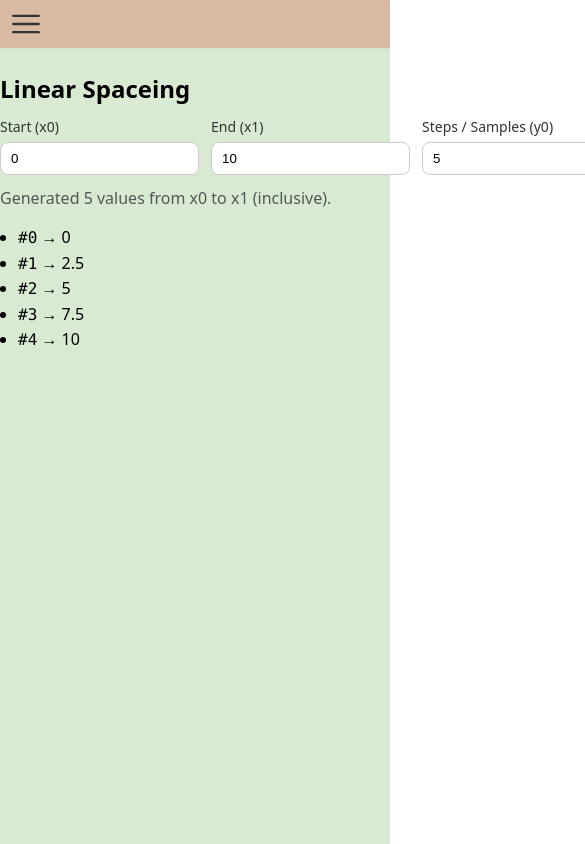
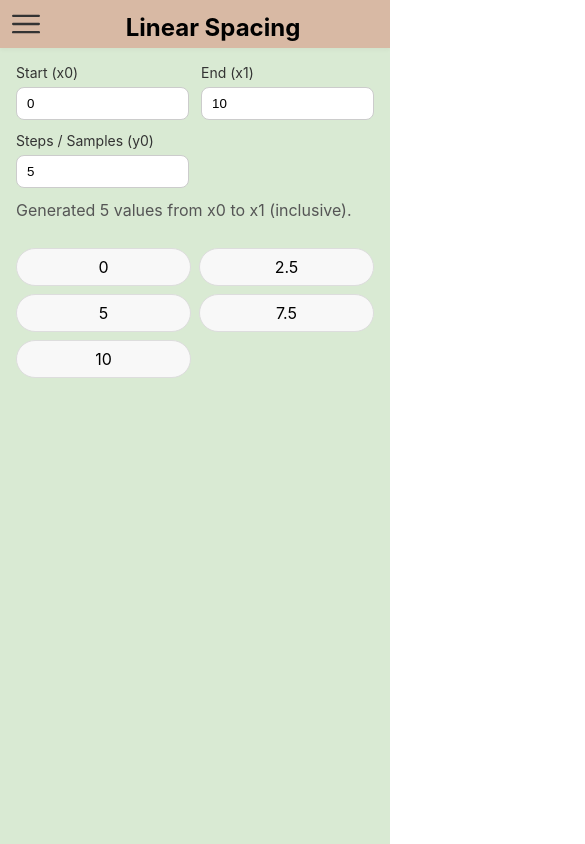
Before and after one commit to Nokorot/CW-App, a React (Create React App) app: page / in a window 390 px wide. Shown: the top 844 px of the page, 585 px wide, since content can reach past the window. Built offline with nearby package versions, Linux system fonts and the light colour scheme.

Commit message:
Lerp improvements (phone target)

```diff
--- a/src/components/TopBar.css
+++ b/src/components/TopBar.css
@@ -35,6 +35,14 @@
   border-radius: 50%;
   object-fit: cover;
   border: 2px solid #fff;
+}
+
+.top-bar-widget h2 {
+  margin-bottom: 12px;
+  white-space: nowrap;       /* prevent wrapping */
+  overflow: hidden;          /* hide anything that overflows */
+  text-overflow: ellipsis;       /* cut off instead of wrapping */
+  box-sizing: border-box; /* padding/border stay inside width */
 }
 
 
--- /dev/null
+++ b/src/components/index_page/Lerp.css
@@ -0,0 +1,136 @@
+
+/* Optional: a tidy max width token */
+:root { --page-max: 640px;
+--topbar-h: 48px;
+}
+
+
+/* Page container */
+.lerp-page {
+  box-sizing: border-box;
+  max-width: var(--page-max);
+  margin: 0 auto;
+  padding: 16px;
+  /* font-family: system-ui, -apple-system, Segoe UI, Roboto, Arial, sans-serif; */
+  font-family: -apple-system, BlinkMacSystemFont, "Segoe UI", Roboto, Arial, sans-serif;
+
+  /* Make only the results scroll while header/inputs stay put */
+  height: calc(100dvh - var(--topbar-h));
+  overflow: hidden;
+  display: flex;
+  flex-direction: column;
+}
+
+/* Nice on wide screens: keep the content narrow but centered */
+@media (min-width: 1280px) {
+  .lerp-page {
+    padding: 24px;
+    border-radius: 16px;
+    background: #fafafa; /* placeholder; you can style this later */
+    box-shadow: 0 1px 2px rgba(0,0,0,.04);
+  }
+}
+
+/* Keep the top controls visible */
+.sticky-block {
+  position: sticky;
+  top: 0;
+  z-index: 10;
+  background: #fff;
+  padding-bottom: 8px;
+  border-bottom: 1px solid #eee;
+}
+
+/* Headline */
+.lerp-page h2 {
+  margin-bottom: 12px;
+}
+
+/* Messages */
+.lerp-page .user-err-msg { color: #c00; margin-top: 12px; }
+.lerp-page .user-msg     { margin-top: 12px; color: #555; }
+
+
+/* Input panel; mobile-first */
+.input-panel {
+  display: grid;
+  grid-template-columns: 1fr; /* default to 1 column */
+  gap: 12px;
+}
+
+/* More columns on wider screens */
+@media (min-width: 320px) { .input-panel { grid-template-columns: repeat(2, minmax(0, 1fr)); } }
+@media (min-width: 480px) { .input-panel { grid-template-columns: repeat(3, minmax(0, 1fr)); } }
+
+.input-panel label {
+  display: flex;
+  flex-direction: column;
+  gap: 6px;
+  font-size: 14px;
+  color: #333;
+  min-width: 0; /* let children shrink in grid cells */
+}
+
+.input-panel input {
+  width: 100%;
+  min-width: 0;
+  padding: 8px 10px;
+  border-radius: 8px;
+  border: 1px solid #ccc;
+  outline: none;
+  box-sizing: border-box; /* padding/border stay inside width */
+}
+
+/* Focus states (mobile-visible) */
+.input-panel input:focus {
+  border-color: #888;
+  box-shadow: 0 0 0 3px rgba(0,0,0,.06);
+}
+
+/* Scrollable results area */
+.results-wrap {
+  flex: 1;                    /* take remaining height */
+  overflow: auto;
+  -webkit-overflow-scrolling: touch;
+  overscroll-behavior: contain;  /* avoid page pull-to-refresh bounce on mobile */
+  padding-top: 12px;
+}
+
+/* Result list */
+.result-grid {
+  display: grid;
+  grid-template-columns: repeat(auto-fill, minmax(120px, 1fr));
+  gap: 8px;
+  align-items: start;
+}
+
+.result-chip {
+  display: inline-flex;
+  align-items: center;
+  justify-content: center;
+  padding: 10px 12px;
+  border-radius: 999px;
+  border: 1px solid #ddd;
+  background: #f8f8f8;
+  cursor: pointer;
+  font: inherit;
+  line-height: 1;
+  white-space: nowrap;
+  overflow: hidden;
+  text-overflow: ellipsis;
+  transition: transform 120ms ease, background 120ms ease, border-color 120ms ease;
+}
+.result-chip:hover   { background: #f1f1f1; }
+.result-chip:active  { transform: translateY(1px); }
+.result-chip:focus-visible {
+  outline: 2px solid #7aa7ff;
+  outline-offset: 2px;
+  border-color: #7aa7ff;
+}
+
+/* Make long numeric strings wrap nicely *inside* the chip if needed */
+.result-chip code {
+  white-space: nowrap;
+  overflow: hidden;
+  text-overflow: ellipsis;
+}
--- a/src/components/index_page/Lerp.js
+++ b/src/components/index_page/Lerp.js
@@ -1,11 +1,15 @@
+// vim: set ft=javascriptreact
 
-import React, { useMemo, useState } from "react";
+import React, { useEffect, useMemo, useState } from "react";
+import "./Lerp.css"
 
 // InterpolationCalc
-export default function LerpPageContainer() {
+export default function LerpPageContainer({pageContext}) {
   const [x0, setX0] = useState("0");
   const [x1, setX1] = useState("10");
   const [steps, setSteps] = useState("5");
+
+  const [lastPicked, setLastPicked] = useState(null); // for future mem-list UX
 
   const parsed = {
     x0: parseFloat(x0),
@@ -30,23 +34,41 @@ export default function LerpPageContainer() {
   const hasError =
     Number.isNaN(parsed.x0) || Number.isNaN(parsed.x1) || !Number.isFinite(parsed.n);
 
+  // For the future: this is where you'd add to a memory list.
+  // For now we just store which value was clicked.
+  const handlePick = (value) => {
+    setLastPicked(value);
+    // TODO: push to mem-list state and expose it in a side panel / dropdowns
+  };
+
+
+           // {Number.isInteger(v) ? v : v.toPrecision(12).replace(/\.?0+$/, "")}
+
+  const fmt = (v) => (Number.isInteger(v) ? String(v) : v.toPrecision(3).replace(/\.?0+$/, ""));
+
+
+  useEffect(() => {
+    pageContext.setTopBarWidget(
+      <h2 >Linear Spacing</h2>
+    );
+  }, []);
+
   return (
-    <div style={{ maxWidth: 560, margin: "24px auto", fontFamily: "system-ui, sans-serif" }}>
-    {/* <h2>Linear Interpolation Calculator</h2> */}
-      <h2 style={{ marginBottom: 12 }}>Linear Spaceing</h2>
-
-      <div style={{ display: "grid", gridTemplateColumns: "1fr 1fr 1fr", gap: 12 }}>
-        <label style={labelStyle}>
+    <div className="lerp-page">
+      <div className="striky-block">
+        { /* <h2 >Linear Spacing</h2> */}
+        <div className="input-panel">
+          <label>
             <span>Start (x0)</span>
-          <input type="number" value={x0} onChange={(e) => setX0(e.target.value)} style={inputStyle} />
+            <input type="number" value={x0} onChange={(e) => setX0(e.target.value)} />
           </label>
 
-        <label style={labelStyle}>
+          <label>
             <span>End (x1)</span>
-          <input type="number" value={x1} onChange={(e) => setX1(e.target.value)} style={inputStyle} />
+            <input type="number" value={x1} onChange={(e) => setX1(e.target.value)} />
           </label>
 
-        <label style={labelStyle}>
+          <label>
             <span>Steps / Samples (y0)</span>
             <input
               type="number"
@@ -55,44 +77,49 @@ export default function LerpPageContainer() {
               step={1}
               value={steps}
               onChange={(e) => setSteps(e.target.value)}
-            style={inputStyle}
             />
           </label>
         </div>
+      </div>
 
       {hasError ? (
-        <p style={{ color: "#c00", marginTop: 12 }}>
+        <p className="user-err-msg">
           Enter valid numbers. “Steps” should be an integer ≥ 1.
         </p>
       ) : (
         <>
-          <p style={{ marginTop: 12, color: "#555" }}>
-            Generated {values.length} value{values.length === 1 ? "" : "s"} from x0 to x1 (inclusive).
+          <p className="user-msg">
+        {/* Generated {values.length} value{values.length === 1 ? "" : "s"} from x0 to x1 (inclusive). */}
+
+            Generated {values.length} value{values.length === 1 ? "" : "s"} from x0 to x1 (inclusive)
+            {lastPicked != null ? ` • last picked: ${fmt(lastPicked)}` : ""}
+            .
           </p>
-          <ul style={{ marginTop: 8, paddingLeft: 18, lineHeight: 1.6 }}>
-            {values.map((v, i) => (
-              <li key={i}>
-                <code>#{i}</code> → {Number.isInteger(v) ? v : v.toPrecision(12).replace(/\.?0+$/, "")}
-              </li>
-            ))}
-          </ul>
         </>
       )}
+
+      {/* Only this area scrolls */}
+      <div className="results-wrap" role="region" aria-label="Results">
+        {!hasError && (
+          <div className="result-grid">
+            {values.map((v, i) => {
+              const label = fmt(v);
+              return (
+                <button
+                  key={`${i}-${label}`}
+                  type="button"
+                  className="result-chip"
+                  onClick={() => handlePick(v)}
+                  aria-label={`Pick value ${label}`}
+                  title={`Pick ${label}`}
+                >
+                  {/* <code>#{i}</code>&nbsp;*/} {label}
+                </button>
+              );
+            })}
+          </div>
+        )}
+      </div>
     </div>
   );
 }
-
-const labelStyle = {
-  display: "flex",
-  flexDirection: "column",
-  gap: 6,
-  fontSize: 14,
-  color: "#333",
-};
-
-const inputStyle = {
-  padding: "8px 10px",
-  borderRadius: 8,
-  border: "1px solid #ccc",
-  outline: "none",
-};
```
Also changed, not shown: 1 other file (tests, documents, lock files or other folders). Lines whose indentation alone changed are shown as unchanged.
